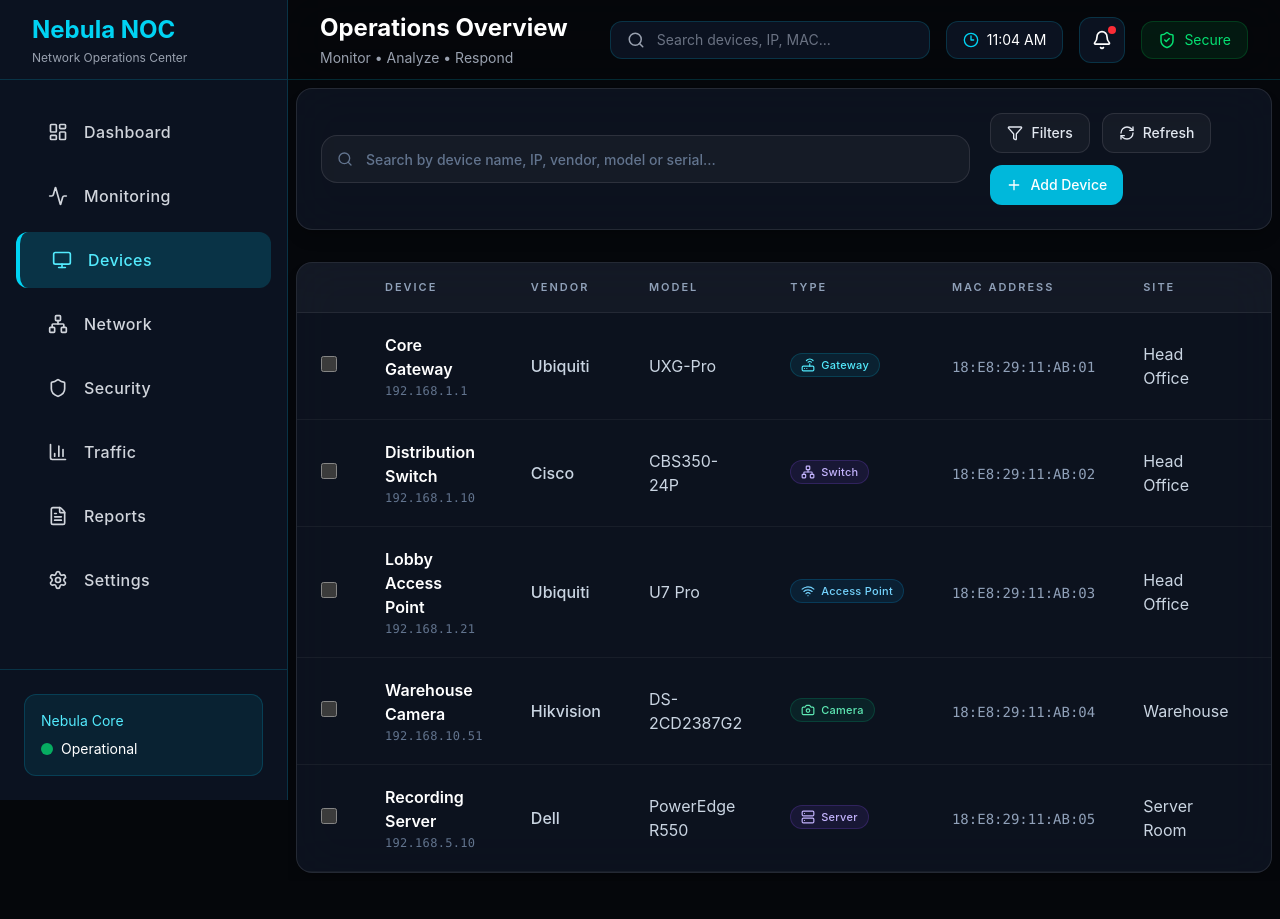
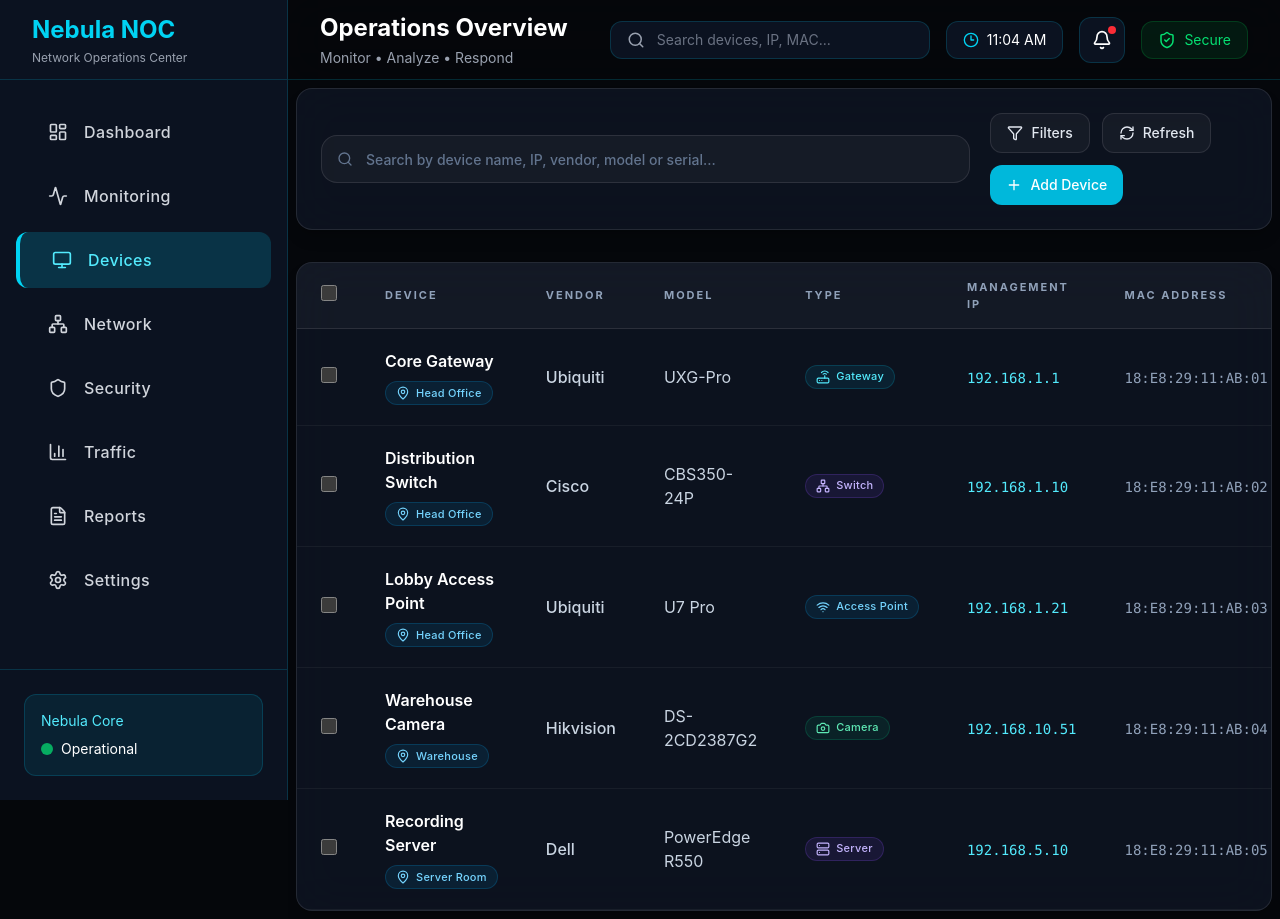
Before and after one commit to kmheon/nebula-noc, a React (Vite) app: page /devices in a window 1280 px wide. Before the commit the page ends 881 px from the top, so only its background shows below. Built offline with nearby package versions, Linux system fonts and the light colour scheme.

Commit message:
style(ui): finalize inventory experience

```diff
--- a/src/modules/inventory/components/DeviceRow.jsx
+++ b/src/modules/inventory/components/DeviceRow.jsx
@@ -5,25 +5,18 @@
  * Module: Inventory
  *
  * Responsibility:
- * Renders a single device row within the inventory table.
- *
- * Features:
- * - Device selection
- * - Device identity
- * - Vendor & model
- * - Device type
- * - Health status
- * - Row click navigation
- *
- * Dependencies:
- * - DeviceTypeChip
- * - StatusDot
+ * Renders a single device row.
  * ------------------------------------------------------------
  */
 
+import { MapPin } from "lucide-react";
+
 import DeviceTypeChip from "./DeviceTypeChip";
 
-import { StatusDot } from "@/components/ui";
+import {
+  Badge,
+  StatusDot,
+} from "@/components/ui";
 
 export default function DeviceRow({
   device,
@@ -47,17 +40,9 @@ export default function DeviceRow({
   const normalizedStatus =
     (status || "unknown").toLowerCase();
 
-  const handleRowClick = (event) => {
-    if (event.target.closest("input")) {
-      return;
-    }
-
-    onClick?.(device);
-  };
-
   return (
     <tr
-      onClick={handleRowClick}
+      onClick={() => onClick?.(device)}
       className={`
         group
         cursor-pointer
@@ -77,36 +62,34 @@ export default function DeviceRow({
       {/* Selection                                        */}
       {/* ------------------------------------------------ */}
 
-      <td className="px-6 py-5">
+      <td className="w-14 px-6 py-5">
         <input
           type="checkbox"
           checked={selected}
           onChange={() => onSelect?.(id)}
-          className="
-            h-4
-            w-4
-            rounded
-            border-white/20
-            bg-transparent
-            text-cyan-500
-            focus:ring-cyan-500
-          "
+          onClick={(e) => e.stopPropagation()}
+          className="h-4 w-4 rounded border-white/20 bg-transparent text-cyan-500"
         />
       </td>
 
       {/* ------------------------------------------------ */}
-      {/* Device Identity                                  */}
+      {/* Device                                           */}
       {/* ------------------------------------------------ */}
 
       <td className="px-6 py-5">
-        <div className="flex flex-col gap-0.5">
+        <div className="flex flex-col gap-2">
           <span className="font-semibold text-white transition-colors duration-200 group-hover:text-cyan-300">
             {name}
           </span>
 
-          <span className="font-mono text-xs tracking-wide text-slate-500">
-            {ip}
-          </span>
+          <Badge
+            size="sm"
+            variant="info"
+            icon={MapPin}
+            className="w-fit"
+          >
+            {site || "Default Site"}
+          </Badge>
         </div>
       </td>
 
@@ -126,13 +109,25 @@ export default function DeviceRow({
         </span>
       </td>
 
-      {/* Device Type */}
+      {/* Type */}
 
       <td className="px-6 py-5">
         <DeviceTypeChip type={type} />
       </td>
 
-      {/* MAC */}
+      {/* ------------------------------------------------ */}
+      {/* Management IP                                    */}
+      {/* ------------------------------------------------ */}
+
+      <td className="px-6 py-5">
+        <span className="font-mono text-sm text-cyan-300">
+          {ip || "—"}
+        </span>
+      </td>
+
+      {/* ------------------------------------------------ */}
+      {/* MAC Address                                      */}
+      {/* ------------------------------------------------ */}
 
       <td className="px-6 py-5">
         <span className="font-mono text-sm text-slate-400">
@@ -140,28 +135,19 @@ export default function DeviceRow({
         </span>
       </td>
 
-      {/* Site */}
-
-      <td className="px-6 py-5">
-        <span className="text-slate-300">
-          {site || "Default"}
-        </span>
-      </td>
-
-      {/* Health */}
+      {/* ------------------------------------------------ */}
+      {/* Status                                            */}
+      {/* ------------------------------------------------ */}
 
       <td className="px-6 py-5">
         <div className="flex flex-col items-start gap-1">
           <StatusDot
             status={normalizedStatus}
-            compact
           />
 
-          {lastSeen && (
-            <span className="pl-5 text-[11px] text-slate-500">
-              {lastSeen}
-            </span>
-          )}
+          <span className="pl-5 text-[11px] text-slate-500">
+            {lastSeen || "Unknown"}
+          </span>
         </div>
       </td>
     </tr>
--- a/src/modules/inventory/components/DeviceTable.jsx
+++ b/src/modules/inventory/components/DeviceTable.jsx
@@ -6,13 +6,6 @@
  *
  * Responsibility:
  * Displays the inventory device list.
- *
- * Features:
- * - Premium enterprise table
- * - Responsive layout
- * - Shared Card component
- * - Shared EmptyState component
- * - Reusable DeviceRow rendering
  * ------------------------------------------------------------
  */
 
@@ -25,54 +18,79 @@ import {
 
 export default function DeviceTable({
   devices = [],
-  selectedDevice,
+  selectedDevices = [],
   onSelectDevice,
+  onSelectAll,
 }) {
+  const allSelected =
+    devices.length > 0 &&
+    selectedDevices.length === devices.length;
+
+  const partiallySelected =
+    selectedDevices.length > 0 &&
+    !allSelected;
+
   return (
     <Card noPadding className="overflow-hidden">
       {devices.length > 0 ? (
         <div className="overflow-x-auto">
-          <table className="min-w-full border-collapse">
+          <table className="min-w-full">
             {/* ------------------------------------------------ */}
-            {/* Table Header                                     */}
+            {/* Header                                           */}
             {/* ------------------------------------------------ */}
 
             <thead className="border-b border-white/10 bg-white/[0.03]">
-              <tr className="text-left">
-                <th className="w-14 px-6 py-4" />
+              <tr className="text-left text-[11px] font-semibold uppercase tracking-[0.18em] text-slate-400">
 
-                <th className="px-6 py-4 text-[11px] font-semibold uppercase tracking-[0.18em] text-slate-400">
+                {/* Select All */}
+
+                <th className="w-14 px-6 py-4">
+                  <input
+                    type="checkbox"
+                    checked={allSelected}
+                    ref={(el) => {
+                      if (el) {
+                        el.indeterminate =
+                          partiallySelected;
+                      }
+                    }}
+                    onChange={onSelectAll}
+                    className="h-4 w-4 rounded border-white/20 bg-transparent text-cyan-500"
+                  />
+                </th>
+
+                <th className="px-6 py-4">
                   Device
                 </th>
 
-                <th className="px-6 py-4 text-[11px] font-semibold uppercase tracking-[0.18em] text-slate-400">
+                <th className="px-6 py-4">
                   Vendor
                 </th>
 
-                <th className="px-6 py-4 text-[11px] font-semibold uppercase tracking-[0.18em] text-slate-400">
+                <th className="px-6 py-4">
                   Model
                 </th>
 
-                <th className="px-6 py-4 text-[11px] font-semibold uppercase tracking-[0.18em] text-slate-400">
+                <th className="px-6 py-4">
                   Type
                 </th>
 
-                <th className="px-6 py-4 text-[11px] font-semibold uppercase tracking-[0.18em] text-slate-400">
+                <th className="px-6 py-4">
+                  Management IP
+                </th>
+
+                <th className="px-6 py-4">
                   MAC Address
                 </th>
 
-                <th className="px-6 py-4 text-[11px] font-semibold uppercase tracking-[0.18em] text-slate-400">
-                  Site
-                </th>
-
-                <th className="px-6 py-4 text-[11px] font-semibold uppercase tracking-[0.18em] text-slate-400">
-                  Health
+                <th className="px-6 py-4">
+                  Status
                 </th>
               </tr>
             </thead>
 
             {/* ------------------------------------------------ */}
-            {/* Table Body                                       */}
+            {/* Body                                             */}
             {/* ------------------------------------------------ */}
 
             <tbody className="divide-y divide-white/5">
@@ -80,12 +98,8 @@ export default function DeviceTable({
                 <DeviceRow
                   key={device.id}
                   device={device}
-                  selected={
-                    selectedDevice?.id === device.id
-                  }
-                  onClick={() =>
-                    onSelectDevice?.(device)
-                  }
+                  selected={selectedDevices.includes(device.id)}
+                  onSelect={onSelectDevice}
                 />
               ))}
             </tbody>
```
